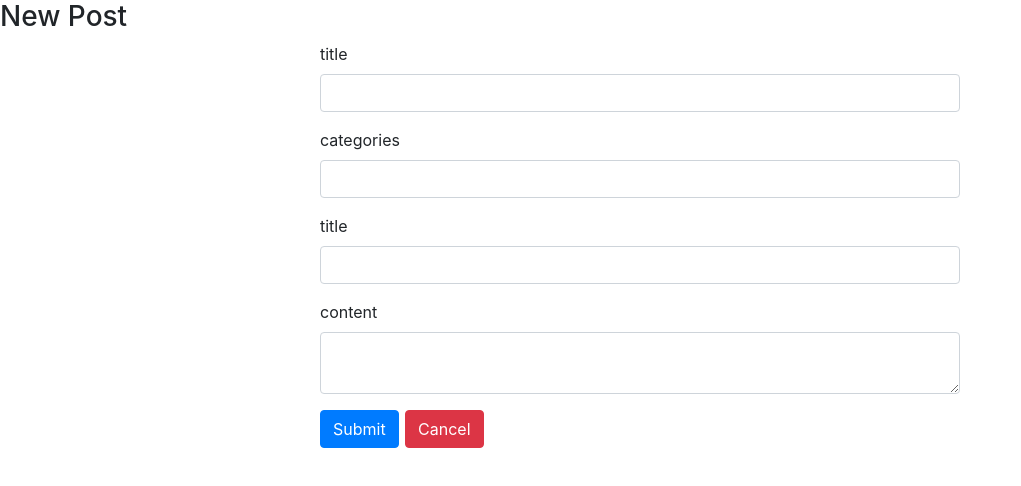
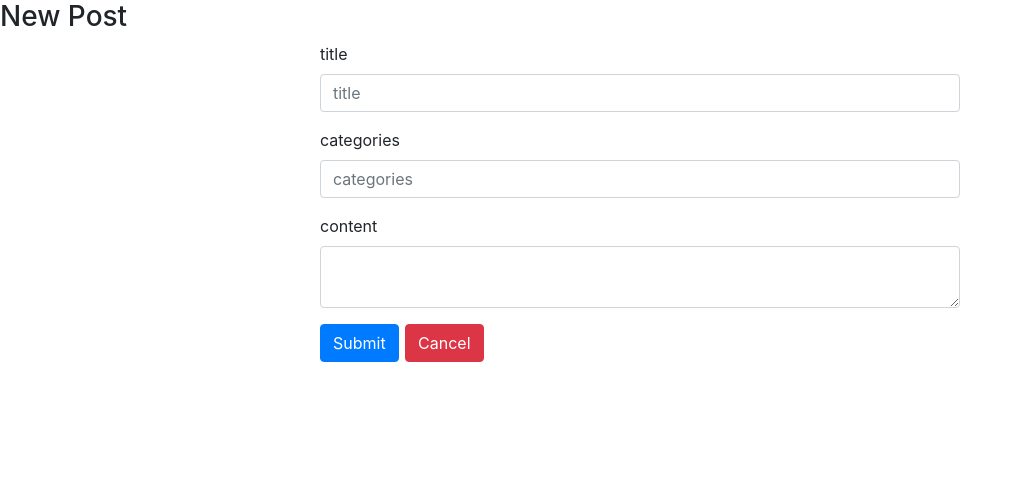
Before and after one commit to qwenzo/posts_sys, a React (Create React App) app: page /posts/new in a window 1280 px wide. Shown: the top 486 px of the page, without its empty margins (0-1021 px from the left). Built offline with nearby package versions, Linux system fonts and the light colour scheme.

Commit message:
connecting redux form with the form component

```diff
--- a/src/components/newPost.js
+++ b/src/components/newPost.js
@@ -1,31 +1,75 @@
 import React , {Component} from 'react';
-import {reduxForm} from 'redux-form';
+import {reduxForm,Field} from 'redux-form';
+//const required = value => (value  ? undefined : 'Required')
+const CancelBtnStyle = {marginLeft:'1%'};
 
-const CancelBtnStyle = {marginLeft:'1%'};
+const validate=
+values =>{
+    const errors = {};
+    if(!values.title){
+      errors.title="Required"
+    }
+    if(!values.content){
+        errors.content="Required"
+      }
+      if(!values.categories){
+        errors.categories="Required"
+      }
+
+    return errors;
+}
+;
+
+const renderField = ({
+    input,
+    label,
+    type,
+    meta: { touched, error, warning }
+  }) => (
+    <div>
+      <label>{label}</label>
+      <div>
+        <input className={`form-control ${touched && error ? ' is-invalid':''}` } {...input} placeholder={label} type={type} />
+        {touched &&
+          ((error && <span className=" invalid-feedback">{error}</span>) )}
+      </div>
+    </div>
+
+  )
+
+  const renderFieldtextArea = (
+      {
+        input,
+        label,
+        meta:{error,touched}
+      }
+  ) =>{
+   return(
+       <div>
+           <label>{label}</label>
+           <textarea className={`form-control ${touched && error ? ' is-invalid':''}` } {...input} />
+           {touched &&
+          ((error && <span className=" invalid-feedback">{error}</span>) )}
+           </div>
+   )
+  };
  class NewPost extends Component {
+
+
     render (){
         return(<div>
            <h3>New Post</h3>
             <div  className="d-flex justify-content-around ">
         <form className="w-50">
             <div className="form-group">
-               <label >title</label>
-               <input className="form-control" />
+            <Field name="title"  component={renderField} label="title" />
+                </div>
+            <div className="form-group">
+            <Field name="categories"  component={renderField} label="categories" />
                 </div>
 
             <div className="form-group">
-               <label >categories</label>
-               <input className="form-control" />
-                </div>
-
-            <div className="form-group">
-               <label >title</label>
-               <input className="form-control" />
-                </div>
-
-            <div className="form-group">
-               <label >content</label>
-               <textarea className="form-control" />
+            <Field name="content"  component={renderFieldtextArea} label="content" />
                 </div>
                 <button type="submit" className="btn btn-primary">Submit</button>
                 <button style={CancelBtnStyle} className="btn btn-danger">Cancel</button>
@@ -33,8 +77,12 @@ const CancelBtnStyle = {marginLeft:'1%'};
             </div>
             </div>)
     }
+
+
 }
 
+
+
 export default reduxForm({
-form:'newPost'
+form:'newPost',validate
 },null,null)(NewPost);
```
